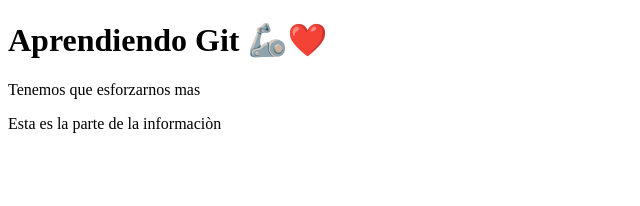
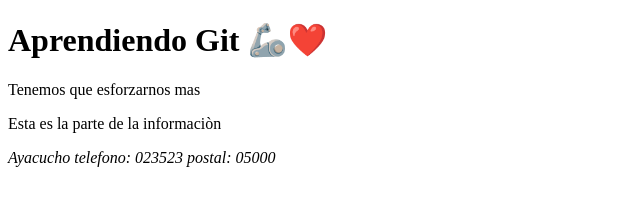
Before and after one commit to wilmerag098/DemoGit02, a plain HTML site: page index.html in a window 1280 px wide. Shown: the whole page, without its empty margins (0-640 px from the left). Drawn offline with Linux system fonts and the light colour scheme.

Commit message:
"version 3"

```diff
--- a/index.html
+++ b/index.html
@@ -11,5 +11,11 @@
     <section>
         <p>Esta es la parte de la informaciòn</p>
     </section>
+    <footer>
+        <address>Ayacucho
+            telefono: 023523
+            postal: 05000
+        </address>
+    </footer>
 </body>
 </html>
```
